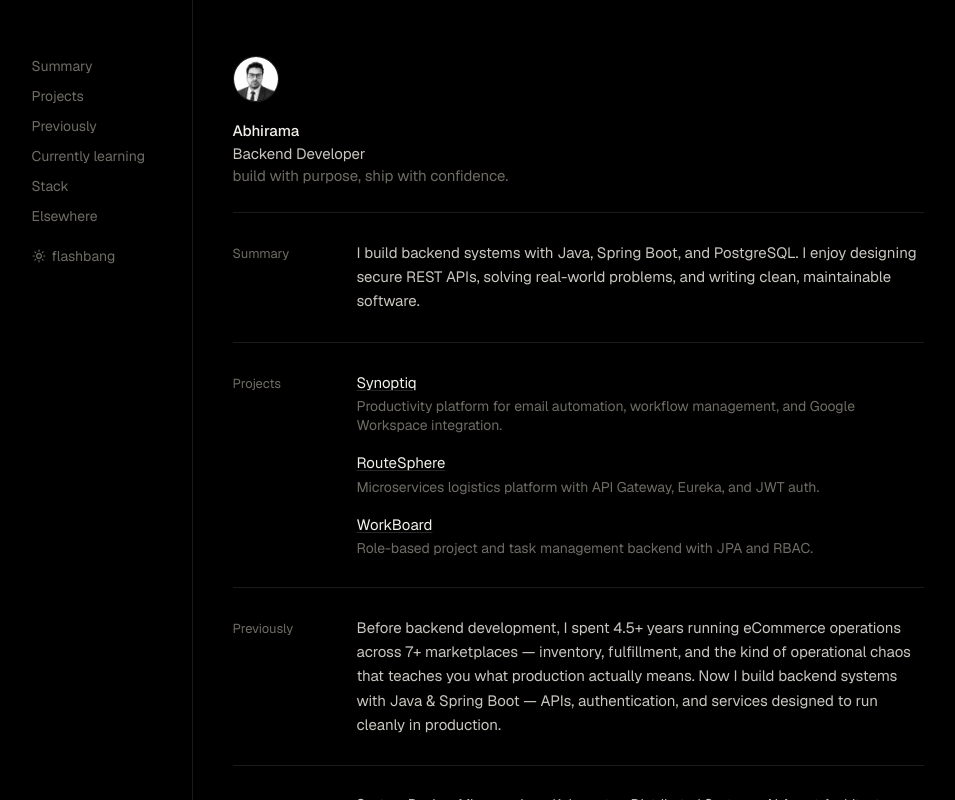
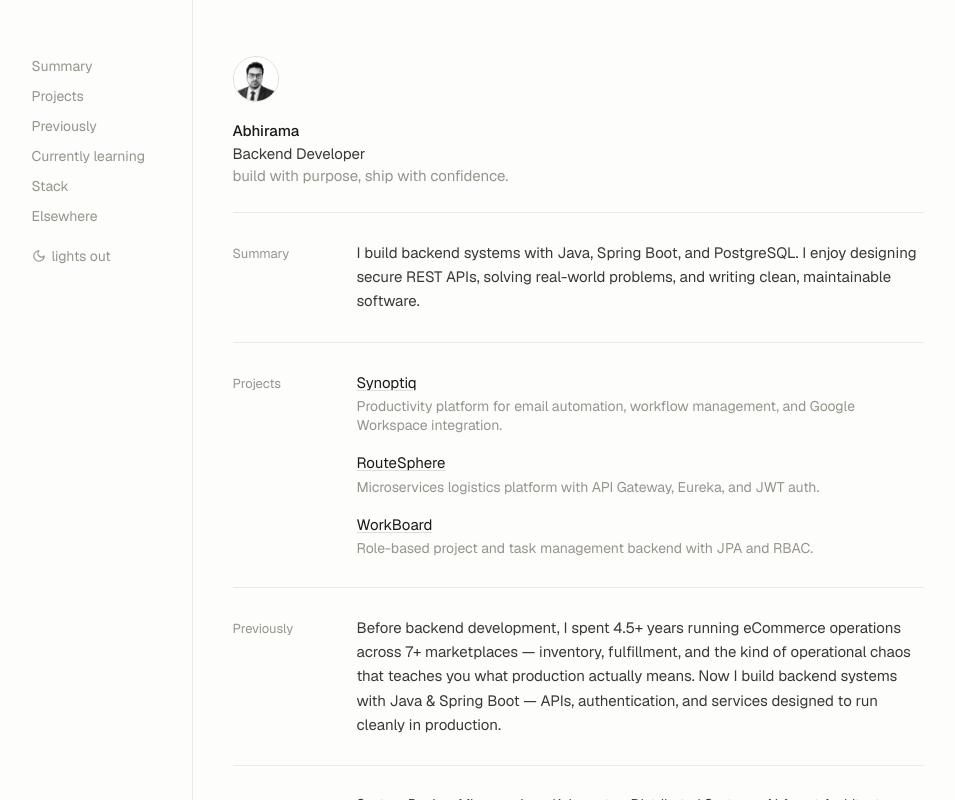
Before and after one commit to abhiramaab/portfolio, a React (Vite) app: page / in a window 1280 px wide. Shown: the top 800 px of the page, without its empty margins (155-1110 px from the left). Built offline with nearby package versions, Linux system fonts and the light colour scheme.

Commit message:
Default to light theme for all new visitors

```diff
--- a/index.html
+++ b/index.html
@@ -1,5 +1,5 @@
 <!doctype html>
-<html lang="en" class="dark">
+<html lang="en">
   <head>
     <meta charset="UTF-8" />
     <link rel="icon" type="image/svg+xml" href="/favicon.svg" />
@@ -15,11 +15,12 @@
       content="Personal portfolio of Abhirama, a backend developer specializing in Java and Spring Boot."
     />
     <title>Abhirama</title>
-    <meta name="theme-color" content="#000000" />
+    <meta name="theme-color" content="#fdfdfc" />
     <script>
       try {
-        if (localStorage.getItem('portfolio-theme') === 'light') {
-          document.documentElement.classList.remove('dark')
+        if (localStorage.getItem('portfolio-theme-v2') === 'dark') {
+          document.documentElement.classList.add('dark')
+          document.querySelector('meta[name="theme-color"]')?.setAttribute('content', '#000000')
         }
       } catch (e) {}
     </script>
--- a/src/hooks/useTheme.js
+++ b/src/hooks/useTheme.js
@@ -1,16 +1,14 @@
 import { useEffect, useState } from 'react'
 
-const THEME_KEY = 'portfolio-theme'
+const THEME_KEY = 'portfolio-theme-v2'
 
 function getInitialTheme() {
-  if (typeof window === 'undefined') return true
+  if (typeof window === 'undefined') return false
 
   try {
-    const saved = localStorage.getItem(THEME_KEY)
-    if (saved === 'light') return false
-    return true
+    return localStorage.getItem(THEME_KEY) === 'dark'
   } catch {
-    return true
+    return false
   }
 }
 
```
